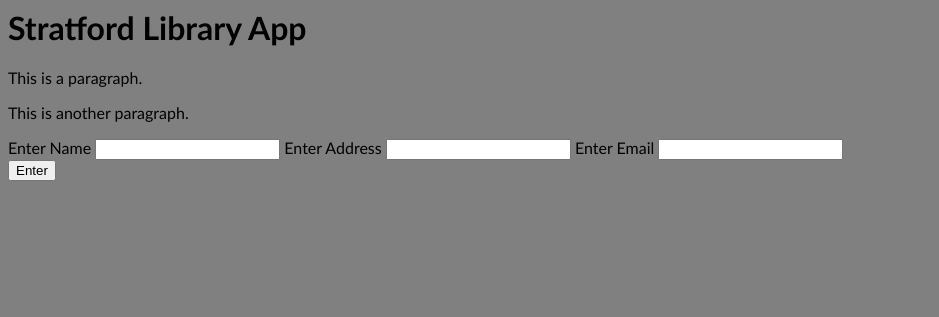
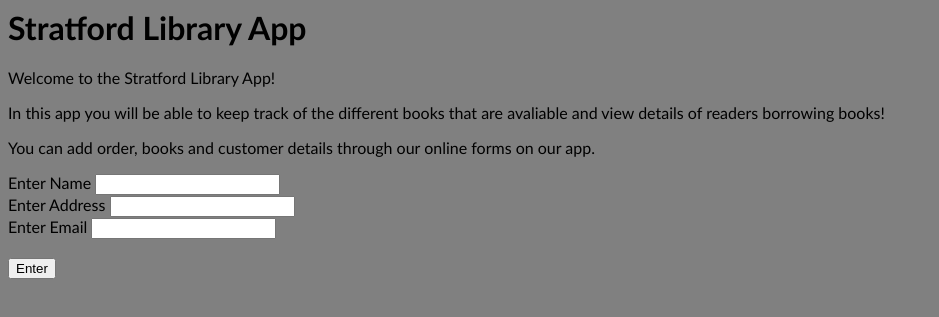
Before and after one commit to tbegum17/DevOps-Core-Fundamental-Project, a Flask app: page /create-customer in a window 1280 px wide. Shown: the top 317 px of the page, without its empty margins (0-939 px from the left). Run offline with Flask 2, Linux system fonts and the light colour scheme.

Commit message:
Add files via upload

```diff
--- a/application/routes.py
+++ b/application/routes.py
@@ -35,7 +35,8 @@ def add_book():
 
 @app.route('/customer_form')
 def add_customer():
-    return render_template ('customer_form.html')
+    form = CustomerForm()
+    return render_template ('customer_form.html', form=form)
 
 @app.route('/create-customer', methods=['GET', 'POST'])
 def create_new_customer():
@@ -58,11 +59,11 @@ def add_new_order():
         customer_id = form.customer_id.data
         order_date = form.order_date.data
         due_date = form.due_date.data
-        new_bookorder = Book_Order(book_id=book_id, customerid=customer_id, order_date=order_date,due_date=due_date,)
+        new_bookorder = Book_Order(book_id=book_id, customer_id=customer_id, order_date=order_date,due_date=due_date,)
         db.session.add(new_bookorder)
         db.session.commit()
-        return redirect(url_for('bookorder_form'))
-    return render_template('bookorder_form.html')
+        return redirect(url_for('add_new_order'))
+    return render_template('bookorder_form.html', form=form)
 
 
 @app.route('/view-customers')
--- a/application/templates/book_form.html
+++ b/application/templates/book_form.html
@@ -7,6 +7,8 @@
         {{ form.genre.label }} {{ form.genre }}<br>
         {{ form.author.label }}  {{ form.author}}<br>
         {{ form.rating.label }} {{ form.rating }}<br>
+
+        <br>
         {{ form.submit }}
     </form>
 </div>
--- a/application/templates/bookorder_form.html
+++ b/application/templates/bookorder_form.html
@@ -7,6 +7,8 @@
         {{ form.customer_id.label }} {{ form.customer_id }}<br>
         {{ form.order_date.label }}  {{ form.order_date}}<br>
         {{ form.due_date.label }} {{ form.due_date }}<br>
+
+        <br>
         {{ form.submit }}
     </form>
 </div>
--- a/application/templates/customer_form.html
+++ b/application/templates/customer_form.html
@@ -3,9 +3,9 @@
 <div class="CustomerForm">
     <form method="POST" action="">
         {{ form.hidden_tag() }}
-        {{ form.customer_name.label }} {{ form.customer_name }}
-        {{ form.customer_address.label }} {{ form.customer_address }}
-        {{ form.customer_email.label }} {{ form.customer_email }}
+        {{ form.customer_name.label }} {{ form.customer_name }}<br>
+        {{ form.customer_address.label }} {{ form.customer_address }}<br>
+        {{ form.customer_email.label }} {{ form.customer_email }}<br>
 
         <br>
         {{ form.submit }}
--- a/application/templates/layout.html
+++ b/application/templates/layout.html
@@ -4,8 +4,10 @@
     </head>
     <body style="background-color:grey; font-family:calibri;">
         <h1>Stratford Library App</h1>
-        <p>This is a paragraph.</p>
-        <p>This is another paragraph.</p>
+        <p>Welcome to the Stratford Library App!</p>
+        <p>In this app you will be able to keep track of the different books
+        that are avaliable and view details of readers borrowing books!</p>
+        <p>You can add order, books and customer details through our online forms on our app. </p>
         {% block body %}
         {% endblock body %}
     </body>
```
Also changed, not shown: application/test-library.db.
